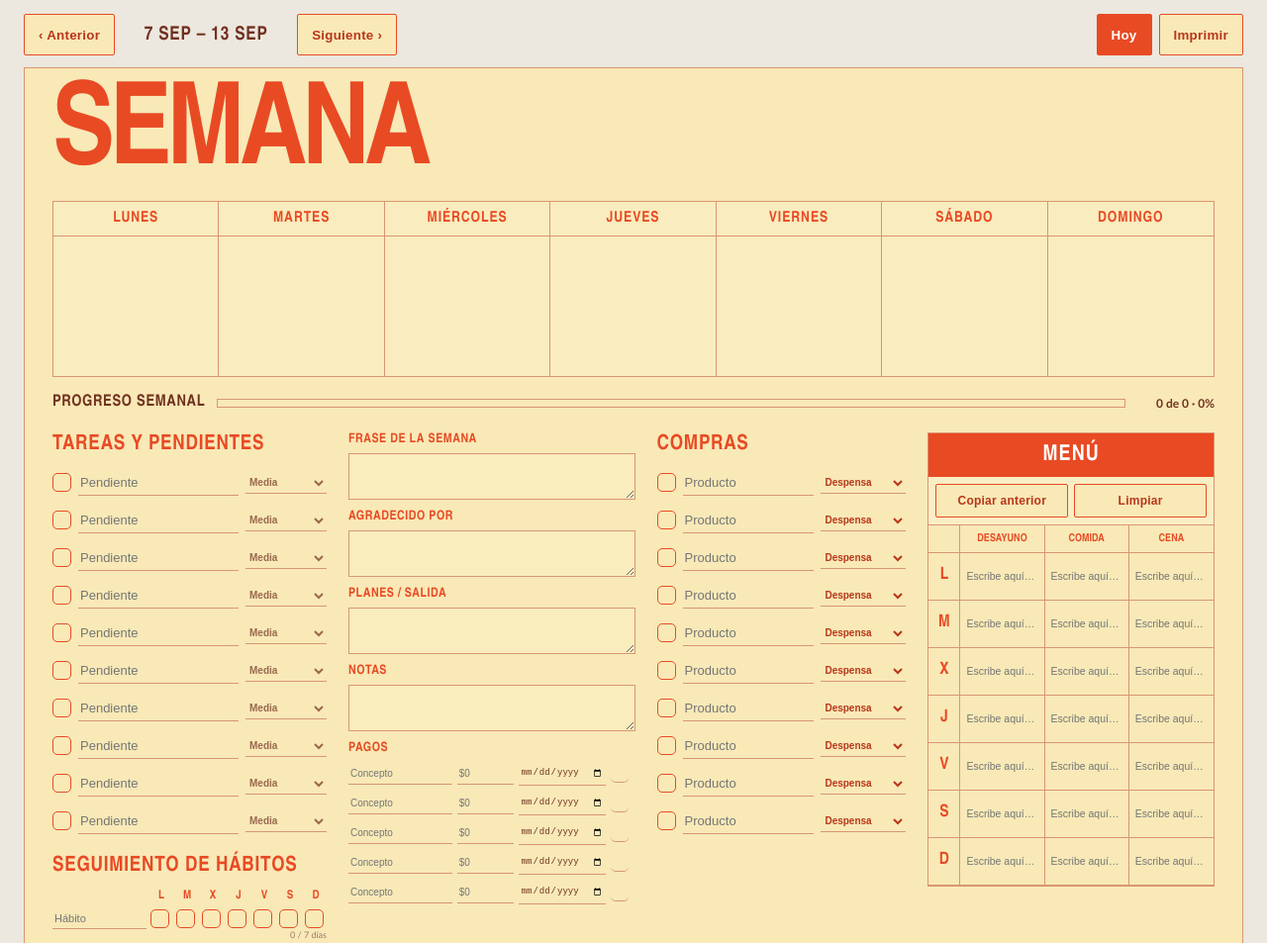
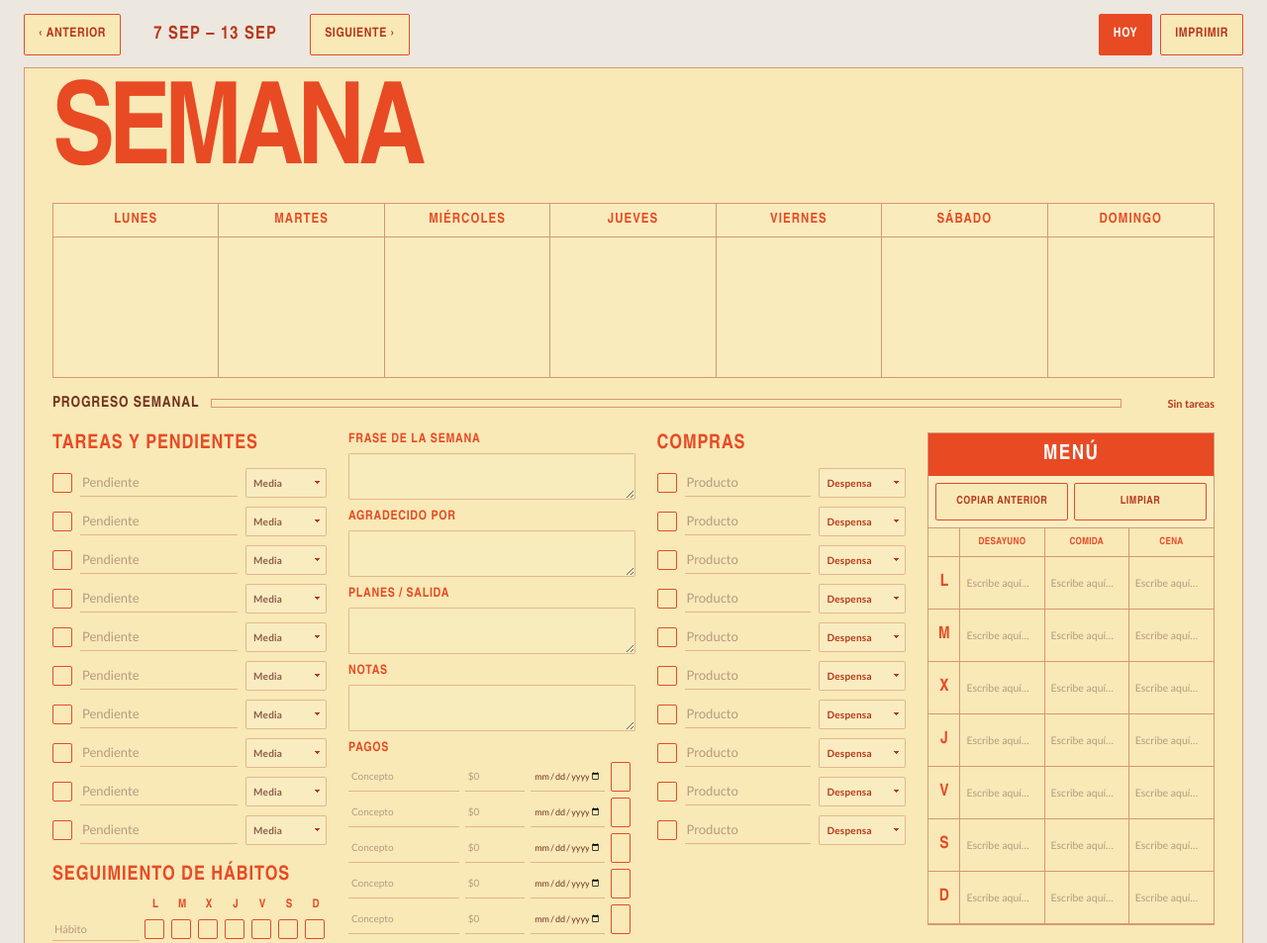
Before and after one commit to jjulioaaa-droid/-mi-semana, a plain HTML site: page index.html in a window 1280 px wide. Shown: the top 953 px of the page at 99% size. Drawn offline with Linux system fonts and the light colour scheme.

Commit message:
Add files via upload

```diff
--- a/index.html
+++ b/index.html
@@ -10,25 +10,155 @@
 <link rel="manifest" href="manifest.json">
 <link rel="icon" href="icon.svg">
 <title>Mi Semana</title>
-<style>
-:root{--cream:#F8E9B7;--cream2:#F4E2A8;--orange:#E84A24;--orange-dark:#B9361A;--line:#D99572;--ink:#71311F;--muted:#9E7A6C;--white:#FFF9E9;--shadow:0 2px 0 rgba(113,49,31,.08)}
-*{box-sizing:border-box}html{background:#ece7df}body{margin:0;background:#ece7df;color:var(--ink);font-family:"Avenir Next","Trebuchet MS",system-ui,sans-serif;-webkit-font-smoothing:antialiased}.app{max-width:1260px;margin:auto;padding:14px 14px 30px}
-.toolbar{display:flex;justify-content:space-between;gap:12px;align-items:center;margin-bottom:12px;flex-wrap:wrap}.nav,.actions{display:flex;gap:7px;align-items:center}.btn{border:1.5px solid var(--orange);background:var(--cream);color:var(--orange-dark);padding:9px 14px;font-weight:800;letter-spacing:.02em;cursor:pointer;border-radius:2px;min-height:42px;transition:transform .08s,background .15s}.btn:active{transform:scale(.97)}.btn.primary{background:var(--orange);color:#fff}.btn.small{min-height:34px;padding:6px 10px;font-size:12px}.weeklabel{font-family:"Arial Narrow","Avenir Next Condensed","Trebuchet MS",sans-serif;font-size:19px;font-weight:800;letter-spacing:.04em;min-width:170px;text-align:center;text-transform:uppercase}
-.paper{background:var(--cream);border:1px solid var(--line);padding:26px 28px 30px;box-shadow:var(--shadow)}
-h1{font-family:"Arial Narrow","Avenir Next Condensed","Trebuchet MS",sans-serif;font-size:clamp(4rem,9vw,7.3rem);line-height:.78;margin:0 0 18px;color:var(--orange);font-weight:900;letter-spacing:-.045em}
-.days{display:grid;grid-template-columns:repeat(7,minmax(0,1fr));border:1px solid var(--line);background:rgba(255,249,233,.12)}.day{min-width:0;border-right:1px solid var(--line)}.day:last-child{border-right:0}.dayname{text-align:center;font-family:"Arial Narrow","Avenir Next Condensed","Trebuchet MS",sans-serif;font-size:15px;letter-spacing:.06em;font-weight:800;padding:8px 3px;color:var(--orange)}.day textarea{display:block;width:100%;height:142px;border:0;border-top:1px solid var(--line);background:transparent;resize:none;padding:10px;color:var(--ink);outline:none;font-size:13px;line-height:1.45}.day textarea:focus,.promptbox:focus,input:focus,select:focus{background:rgba(255,249,233,.42)}
-.progress-wrap{display:flex;align-items:center;gap:12px;margin:17px 0 0}.progress-label{font-family:"Arial Narrow","Avenir Next Condensed","Trebuchet MS",sans-serif;font-size:16px;font-weight:800;white-space:nowrap;text-transform:uppercase;letter-spacing:.04em}.progress{height:9px;border:1px solid var(--line);flex:1;background:transparent;overflow:hidden}.progress>span{display:block;height:100%;width:0;background:var(--orange);transition:width .2s}.progress-count{font-size:12px;font-weight:700;min-width:78px;text-align:right}
-.lower{display:grid;grid-template-columns:1.1fr 1.15fr 1fr 1.15fr;gap:22px;margin-top:20px}.section{min-width:0}.section h2{font-family:"Arial Narrow","Avenir Next Condensed","Trebuchet MS",sans-serif;font-size:21px;letter-spacing:.035em;color:var(--orange);margin:0 0 10px;font-weight:800}.checks{display:grid;gap:6px}.checkrow{display:grid;grid-template-columns:19px 1fr 82px;gap:7px;align-items:center;min-height:32px}.checkrow.grocery{grid-template-columns:19px 1fr 86px}.checkrow input[type=text]{min-width:0;width:100%;border:0;border-bottom:1px solid var(--line);background:transparent;color:var(--ink);outline:none;padding:5px 2px;font-size:13px}.mini-select{border:0;border-bottom:1px solid var(--line);background:transparent;color:var(--orange-dark);font-size:10px;font-weight:700;padding:4px 0;outline:none;width:100%}
-input[type=checkbox]{appearance:none;width:19px;height:19px;border:1.5px solid var(--orange);background:transparent;cursor:pointer;flex:none;position:relative;border-radius:5px;margin:0}input[type=checkbox]:checked{background:var(--orange)}input[type=checkbox]:checked:after{content:"✓";position:absolute;color:#fff;font-size:14px;font-weight:900;left:3px;top:-1px}
-.priority-alta{color:var(--orange-dark)!important}.priority-media{color:#9A684F!important}.priority-baja{color:var(--muted)!important}
-.prompt{font-family:"Arial Narrow","Avenir Next Condensed","Trebuchet MS",sans-serif;font-size:13px;font-weight:800;letter-spacing:.04em;color:var(--orange);margin:0 0 5px;text-transform:uppercase}.promptbox{display:block;width:100%;height:47px;border:1px solid var(--line);background:rgba(255,249,233,.13);color:var(--ink);resize:vertical;min-height:42px;padding:7px 8px;margin-bottom:10px;outline:none;font-size:12px;line-height:1.35}
-.habits-title{margin-top:17px!important}.habit-head,.habit{display:grid;grid-template-columns:minmax(70px,1fr) repeat(7,22px);gap:4px;align-items:center}.habit-head{margin-bottom:4px}.habithead{font-family:"Arial Narrow","Avenir Next Condensed","Trebuchet MS",sans-serif;font-size:12px;font-weight:800;text-align:center;color:var(--orange)}.habit{margin:6px 0}.habit input[type=text]{border:0;border-bottom:1px solid var(--line);background:transparent;color:var(--ink);width:100%;padding:4px 2px;outline:none;font-size:11px}.habit-streak{font-size:9px;color:var(--muted);text-align:right;grid-column:1/-1;margin-top:-4px}
-.menu{border:1px solid var(--line);overflow:hidden}.menuhead{background:var(--orange);color:#fff;text-align:center;font-family:"Arial Narrow","Avenir Next Condensed","Trebuchet MS",sans-serif;font-size:22px;letter-spacing:.05em;font-weight:800;padding:9px}.menu-actions{display:flex;gap:6px;padding:7px;border-bottom:1px solid var(--line);background:rgba(255,249,233,.25)}.menu-actions .btn{flex:1}.menu-grid{display:grid;grid-template-columns:32px 1fr 1fr 1fr}.menu-grid>div{border-right:1px solid var(--line);border-bottom:1px solid var(--line)}.menu-grid>div:nth-child(4n){border-right:0}.menu-grid .mh{font-family:"Arial Narrow","Avenir Next Condensed","Trebuchet MS",sans-serif;font-size:11px;font-weight:800;color:var(--orange);text-align:center;padding:7px 2px}.menu-grid .mealhead{text-align:center}.menu-cell{min-width:0;min-height:47px}.menu-cell input{width:100%;height:100%;min-height:47px;border:0;background:transparent;color:var(--ink);padding:7px 6px;outline:none;font-size:10.5px}.menu-day{font-family:"Arial Narrow","Avenir Next Condensed","Trebuchet MS",sans-serif;font-size:17px;font-weight:800;color:var(--orange);display:flex;align-items:center;justify-content:center}
-.payments{display:grid;gap:6px}.payrow{display:grid;grid-template-columns:1.2fr .65fr .8fr 25px;gap:5px;align-items:center}.payrow input{width:100%;border:0;border-bottom:1px solid var(--line);background:transparent;color:var(--ink);padding:5px 2px;font-size:10px;outline:none}.payrow input[type=date]{font-size:9px}.payrow .paid{width:18px;height:18px}.payment-summary{font-size:11px;font-weight:700;margin-top:7px;color:var(--orange-dark)}
-@media(max-width:1050px){.lower{grid-template-columns:1fr 1fr}.paper{padding:22px}.days{overflow:hidden}.day textarea{height:128px}}
-@media(max-width:700px){.app{padding:7px}.toolbar{gap:7px}.nav{width:100%;display:grid;grid-template-columns:auto 1fr auto}.actions{width:100%;display:grid;grid-template-columns:1fr 1fr}.btn{min-height:40px;padding:8px 10px}.weeklabel{min-width:0;font-size:17px}.paper{padding:15px 11px 22px}h1{font-size:4.8rem;margin-bottom:14px}.days{overflow-x:auto;grid-template-columns:repeat(7,122px);-webkit-overflow-scrolling:touch}.day textarea{height:125px;font-size:13px}.lower{grid-template-columns:1fr;gap:22px}.checkrow{grid-template-columns:19px 1fr 78px}.menu-grid{grid-template-columns:27px 1fr 1fr 1fr}.menu-cell input{font-size:10px;padding:6px 4px}.progress-wrap{gap:8px}.progress-label{font-size:14px}.progress-count{min-width:65px;font-size:10px}}
-@media(orientation:landscape) and (max-width:950px){.paper{padding:18px}.lower{grid-template-columns:1fr 1fr}.day textarea{height:115px}.app{max-width:none}}
-@media print{html,body{background:#fff}.toolbar{display:none}.app{max-width:none;padding:0}.paper{border:0;box-shadow:none;padding:12px}.days{grid-template-columns:repeat(7,1fr)}.day textarea{height:115px}.lower{grid-template-columns:1fr 1fr;gap:14px}.menu-actions{display:none}}
+<style>:root{
+  --cream:#F8E9B7;
+  --cream-deep:#F3DFA0;
+  --paper:#FAEDC4;
+  --orange:#E84A24;
+  --orange-dark:#B9361A;
+  --ink:#71311F;
+  --line:#D99572;
+  --line-soft:rgba(217,149,114,.62);
+  --muted:#9E7A6C;
+  --white:#FFF9E9;
+  --radius:2px;
+  --font-display:"Avenir Next Condensed","Arial Narrow","Trebuchet MS",sans-serif;
+  --font-body:"Avenir Next","Trebuchet MS",system-ui,sans-serif;
+}
+*{box-sizing:border-box}
+html{background:#ece7df}
+body{margin:0;background:#ece7df;color:var(--ink);font-family:var(--font-body);-webkit-font-smoothing:antialiased}
+button,input,textarea,select{font:inherit}
+.app{max-width:1260px;margin:auto;padding:14px 14px 30px}
+
+/* SISTEMA VISUAL: misma línea, mismo borde, misma geometría */
+.toolbar{display:flex;justify-content:space-between;gap:12px;align-items:center;margin-bottom:12px;flex-wrap:wrap}
+.nav,.actions{display:flex;gap:8px;align-items:center}
+.btn{appearance:none;border:1.5px solid var(--orange);background:var(--cream);color:var(--orange-dark);padding:9px 14px;font-family:var(--font-display);font-size:13px;font-weight:800;letter-spacing:.045em;text-transform:uppercase;cursor:pointer;border-radius:var(--radius);min-height:42px;transition:background .15s,color .15s,transform .08s}
+.btn:hover{background:var(--cream-deep)}
+.btn:active{transform:scale(.98)}
+.btn:focus-visible{outline:2px solid var(--orange-dark);outline-offset:2px}
+.btn.primary{background:var(--orange);color:#fff;border-color:var(--orange)}
+.btn.primary:hover{background:var(--orange-dark)}
+.btn.small{min-height:38px;padding:7px 10px;font-size:11px}
+.weeklabel{font-family:var(--font-display);font-size:18px;font-weight:800;letter-spacing:.065em;min-width:175px;text-align:center;text-transform:uppercase;color:var(--orange-dark)}
+
+.paper{background:var(--cream);border:1px solid var(--line);padding:26px 28px 30px}
+h1{font-family:var(--font-display);font-size:clamp(4rem,9vw,7.3rem);line-height:.78;margin:0 0 20px;color:var(--orange);font-weight:900;letter-spacing:-.055em}
+
+.days{display:grid;grid-template-columns:repeat(7,minmax(0,1fr));border:1px solid var(--line);background:rgba(255,249,233,.08)}
+.day{min-width:0;border-right:1px solid var(--line)}
+.day:last-child{border-right:0}
+.dayname{text-align:center;font-family:var(--font-display);font-size:14px;letter-spacing:.075em;font-weight:800;padding:8px 3px;color:var(--orange);text-transform:uppercase}
+.day textarea{display:block;width:100%;height:142px;border:0;border-top:1px solid var(--line);background:transparent;resize:none;padding:10px;color:var(--ink);outline:none;font-size:13px;line-height:1.45}
+
+.progress-wrap{display:flex;align-items:center;gap:12px;margin:17px 0 0}
+.progress-label,.section h2,.prompt,.habithead,.menuhead,.menu-grid .mh,.menu-day{font-family:var(--font-display)}
+.progress-label{font-size:15px;font-weight:800;white-space:nowrap;text-transform:uppercase;letter-spacing:.055em;color:var(--ink)}
+.progress{height:9px;border:1px solid var(--line);flex:1;background:transparent;overflow:hidden}
+.progress>span{display:block;height:100%;width:0;background:var(--orange);transition:width .2s}
+.progress-count{font-size:11px;font-weight:700;min-width:82px;text-align:right;color:var(--orange-dark)}
+
+.lower{display:grid;grid-template-columns:1.1fr 1.15fr 1fr 1.15fr;gap:22px;margin-top:20px}
+.section{min-width:0}
+.section h2{font-size:20px;letter-spacing:.045em;color:var(--orange);margin:0 0 10px;font-weight:900;text-transform:uppercase}
+.checks{display:grid;gap:5px}
+.checkrow{display:grid;grid-template-columns:20px minmax(0,1fr) 82px;gap:8px;align-items:center;min-height:34px}
+.checkrow.grocery{grid-template-columns:20px minmax(0,1fr) 88px}
+
+/* Todos los campos comparten el mismo lenguaje: fondo transparente + línea inferior */
+.checkrow input[type=text],.habit input[type=text],.payrow input,.menu-cell input{min-width:0;width:100%;border:0;border-bottom:1px solid var(--line-soft);background:transparent;color:var(--ink);outline:none}
+.checkrow input[type=text]{padding:6px 2px;font-size:13px}
+.checkrow input[type=text]::placeholder,.habit input[type=text]::placeholder,.payrow input::placeholder,.menu-cell input::placeholder,.promptbox::placeholder{color:var(--muted);opacity:.72}
+.checkrow input[type=text]:focus,.habit input[type=text]:focus,.payrow input:focus,.menu-cell input:focus{border-bottom-color:var(--orange);background:rgba(255,249,233,.28)}
+
+input[type=checkbox]{appearance:none;width:20px;height:20px;border:1.5px solid var(--orange);background:transparent;cursor:pointer;flex:none;position:relative;border-radius:var(--radius);margin:0}
+input[type=checkbox]:checked{background:var(--orange)}
+input[type=checkbox]:checked:after{content:"✓";position:absolute;color:#fff;font-size:14px;font-weight:900;left:3px;top:-1px}
+input[type=checkbox]:focus-visible{outline:2px solid var(--orange-dark);outline-offset:2px}
+
+/* Selectores integrados al sistema de formularios */
+.mini-select{appearance:none;border:1px solid var(--line-soft);border-radius:var(--radius);background:rgba(255,249,233,.18);color:var(--orange-dark);font-family:var(--font-body);font-size:10px;font-weight:800;letter-spacing:.025em;padding:6px 18px 6px 7px;outline:none;width:100%;min-height:30px;background-image:linear-gradient(45deg,transparent 50%,var(--orange-dark) 50%),linear-gradient(135deg,var(--orange-dark) 50%,transparent 50%);background-position:calc(100% - 8px) 12px,calc(100% - 5px) 12px;background-size:3px 3px,3px 3px;background-repeat:no-repeat}
+.mini-select:hover{background-color:rgba(255,249,233,.38)}
+.mini-select:focus-visible{outline:2px solid var(--orange-dark);outline-offset:1px}
+.priority-alta{color:var(--orange-dark)!important;border-color:var(--orange)!important}
+.priority-media{color:#8E5C49!important}
+.priority-baja{color:var(--muted)!important}
+
+.prompt{font-size:13px;font-weight:900;letter-spacing:.055em;color:var(--orange);margin:0 0 5px;text-transform:uppercase}
+.promptbox{display:block;width:100%;height:47px;border:1px solid var(--line-soft);border-radius:var(--radius);background:rgba(255,249,233,.10);color:var(--ink);resize:vertical;min-height:42px;padding:8px 9px;margin-bottom:10px;outline:none;font-size:12px;line-height:1.35}
+.promptbox:focus{border-color:var(--orange);background:rgba(255,249,233,.28)}
+
+.habits-title{margin-top:17px!important}
+.habit-head,.habit{display:grid;grid-template-columns:minmax(70px,1fr) repeat(7,22px);gap:5px;align-items:center}
+.habit-head{margin-bottom:4px}
+.habithead{font-size:12px;font-weight:900;text-align:center;color:var(--orange)}
+.habit{margin:6px 0}
+.habit input[type=text]{padding:5px 2px;font-size:11px}
+.habit-streak{font-size:9px;color:var(--muted);text-align:right;grid-column:1/-1;margin-top:-4px}
+
+.menu{border:1px solid var(--line);overflow:hidden}
+.menuhead{background:var(--orange);color:#fff;text-align:center;font-size:21px;letter-spacing:.07em;font-weight:900;padding:9px}
+.menu-actions{display:flex;gap:6px;padding:7px;border-bottom:1px solid var(--line);background:rgba(255,249,233,.22)}
+.menu-actions .btn{flex:1}
+.menu-grid{display:grid;grid-template-columns:32px 1fr 1fr 1fr}
+.menu-grid>div{border-right:1px solid var(--line);border-bottom:1px solid var(--line)}
+.menu-grid>div:nth-child(4n){border-right:0}
+.menu-grid .mh{font-size:10px;font-weight:900;color:var(--orange);text-align:center;padding:8px 2px;letter-spacing:.025em}
+.menu-grid .mealhead{text-align:center}
+.menu-cell{min-width:0;min-height:52px}
+.menu-cell input{height:100%;min-height:52px;padding:8px 6px;font-size:10.5px;border-bottom:0}
+.menu-cell:focus-within{background:rgba(255,249,233,.24)}
+.menu-day{font-size:17px;font-weight:900;color:var(--orange);display:flex;align-items:center;justify-content:center}
+
+.payments{display:grid;gap:6px}
+.payrow{display:grid;grid-template-columns:1.2fr .65fr .8fr 25px;gap:6px;align-items:center}
+.payrow input{padding:6px 3px;font-size:10px;min-height:30px}
+.payrow input[type=date]{font-size:9px}
+.payrow .paid{width:20px;height:20px}
+.payment-summary{font-size:11px;font-weight:800;margin-top:8px;color:var(--orange-dark)}
+
+@media(max-width:1050px){
+  .lower{grid-template-columns:1fr 1fr}
+  .paper{padding:22px}
+  .day textarea{height:128px}
+}
+@media(max-width:700px){
+  .app{padding:7px}
+  .toolbar{gap:7px}
+  .nav{width:100%;display:grid;grid-template-columns:auto 1fr auto}
+  .actions{width:100%;display:grid;grid-template-columns:1fr 1fr}
+  .btn{min-height:42px;padding:8px 10px}
+  .weeklabel{min-width:0;font-size:16px}
+  .paper{padding:15px 11px 22px}
+  h1{font-size:4.8rem;margin-bottom:14px}
+  .days{overflow-x:auto;grid-template-columns:repeat(7,122px);-webkit-overflow-scrolling:touch}
+  .day textarea{height:125px;font-size:13px}
+  .lower{grid-template-columns:1fr;gap:22px}
+  .checkrow{grid-template-columns:20px minmax(0,1fr) 82px}
+  .menu-grid{grid-template-columns:28px 1fr 1fr 1fr}
+  .menu-cell{min-height:58px}
+  .menu-cell input{min-height:58px;font-size:10.5px;padding:7px 5px}
+  .progress-wrap{gap:8px}
+  .progress-label{font-size:13px}
+  .progress-count{min-width:65px;font-size:10px}
+}
+@media(orientation:landscape) and (max-width:950px){
+  .paper{padding:18px}
+  .lower{grid-template-columns:1fr 1fr}
+  .day textarea{height:115px}
+  .app{max-width:none}
+}
+@media print{
+  html,body{background:#fff}
+  .toolbar{display:none}
+  .app{max-width:none;padding:0}
+  .paper{border:0;box-shadow:none;padding:12px}
+  .days{grid-template-columns:repeat(7,1fr)}
+  .day textarea{height:115px}
+  .lower{grid-template-columns:1fr 1fr;gap:14px}
+  .menu-actions{display:none}
+}
 </style>
 </head>
 <body>
@@ -91,7 +221,7 @@ function renderGroceries(arr){document.getElementById("groceries").innerHTML=arr
 function renderHabits(arr){document.getElementById("habits").innerHTML=arr.map((h,r)=>{let done=h.c.filter(Boolean).length;return `<div class="habit"><input type="text" data-habit="${r}" value="${esc(h.t)}" placeholder="Hábito">${h.c.map((v,i)=>`<input type="checkbox" data-hc="${r}-${i}" ${v?'checked':''}>`).join("")}<div class="habit-streak">${done} / 7 días</div></div>`}).join("")}
 function renderMenu(arr){document.getElementById("menu").innerHTML=`<div class="mh"></div><div class="mh mealhead">DESAYUNO</div><div class="mh mealhead">COMIDA</div><div class="mh mealhead">CENA</div>`+arr.map((m,i)=>`<div class="menu-day">${menuDays[i]}</div><div class="menu-cell"><input data-m="${i}-b" value="${esc(m.b)}" placeholder="Escribe aquí…"></div><div class="menu-cell"><input data-m="${i}-l" value="${esc(m.l)}" placeholder="Escribe aquí…"></div><div class="menu-cell"><input data-m="${i}-d" value="${esc(m.d)}" placeholder="Escribe aquí…"></div>`).join("")}
 function renderPayments(arr){document.getElementById("payments").innerHTML=arr.map((p,i)=>`<div class="payrow"><input data-pt="${i}" value="${esc(p.t)}" placeholder="Concepto"><input data-pa="${i}" value="${esc(p.a)}" placeholder="$0" inputmode="decimal"><input type="date" data-pd="${i}" value="${esc(p.d)}"><input class="paid" type="checkbox" data-pc="${i}" ${p.c?'checked':''} title="Pagado"></div>`).join("");let total=arr.reduce((s,p)=>s+(parseFloat(String(p.a).replace(/[^0-9.]/g,''))||0),0),pending=arr.filter(p=>p.a&&!p.c).reduce((s,p)=>s+(parseFloat(String(p.a).replace(/[^0-9.]/g,''))||0),0);document.getElementById("paymentSummary").textContent=total?`Total: $${total.toFixed(2)} · Pendiente: $${pending.toFixed(2)}`:""}
-function updateProgress(){let d=data(),filled=d.tasks.filter(x=>x.t.trim()).length,done=d.tasks.filter(x=>x.t.trim()&&x.c).length,pct=filled?Math.round(done/filled*100):0;document.getElementById("progressBar").style.width=pct+"%";document.getElementById("progressCount").textContent=`${done} de ${filled} · ${pct}%`}
+function updateProgress(){let d=data(),filled=d.tasks.filter(x=>x.t.trim()).length,done=d.tasks.filter(x=>x.t.trim()&&x.c).length,pct=filled?Math.round(done/filled*100):0;document.getElementById("progressBar").style.width=pct+"%";document.getElementById("progressCount").textContent=filled?`${done} de ${filled} · ${pct}%`:"Sin tareas"}
 function wire(){document.querySelectorAll("[data-day]").forEach(x=>x.oninput=()=>{data().days[x.dataset.day]=x.value;save()});document.querySelectorAll("[data-key]").forEach(x=>x.oninput=()=>{data()[x.dataset.key]=x.value;save()});
  document.querySelectorAll("[data-tt]").forEach(x=>x.oninput=()=>{data().tasks[x.dataset.tt].t=x.value;save();updateProgress()});document.querySelectorAll("[data-tc]").forEach(x=>x.onchange=()=>{data().tasks[x.dataset.tc].c=x.checked;save();updateProgress()});document.querySelectorAll("[data-tp]").forEach(x=>x.onchange=()=>{data().tasks[x.dataset.tp].p=x.value;save();x.className='mini-select priority-'+x.value.toLowerCase()});
  document.querySelectorAll("[data-gt]").forEach(x=>x.oninput=()=>{data().groceries[x.dataset.gt].t=x.value;save()});document.querySelectorAll("[data-gc]").forEach(x=>x.onchange=()=>{data().groceries[x.dataset.gc].c=x.checked;save()});document.querySelectorAll("[data-gcat]").forEach(x=>x.onchange=()=>{data().groceries[x.dataset.gcat].cat=x.value;save()});
--- a/sw.js
+++ b/sw.js
@@ -1,4 +1,4 @@
-const CACHE='mi-semana-v2';
+const CACHE='mi-semana-v2-1';
 const ASSETS=['./','./index.html','./manifest.json','./icon.svg'];
 self.addEventListener('install',e=>e.waitUntil(caches.open(CACHE).then(c=>c.addAll(ASSETS)).then(()=>self.skipWaiting())));
 self.addEventListener('activate',e=>e.waitUntil(caches.keys().then(keys=>Promise.all(keys.filter(k=>k!==CACHE).map(k=>caches.delete(k)))).then(()=>self.clients.claim())));
```
